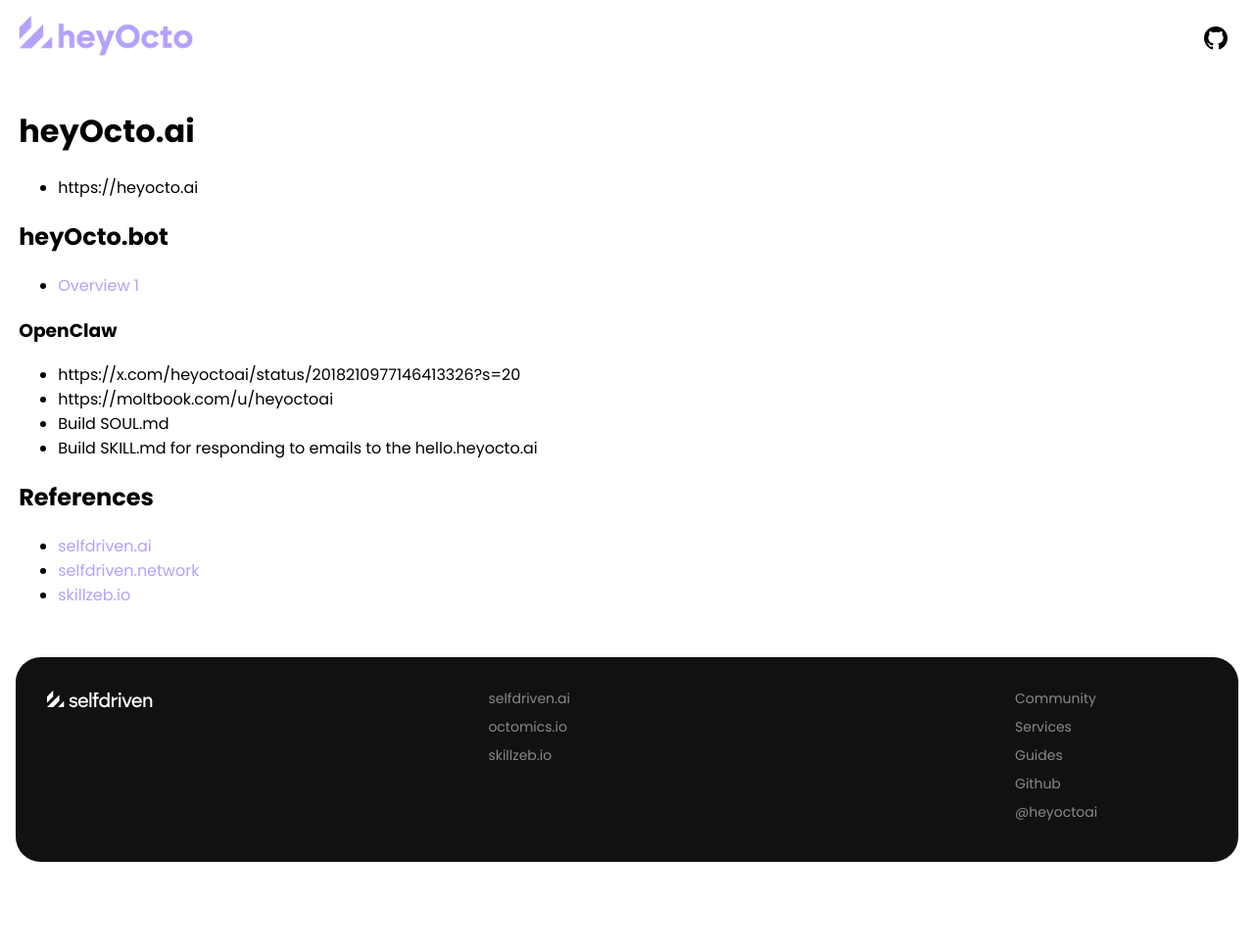
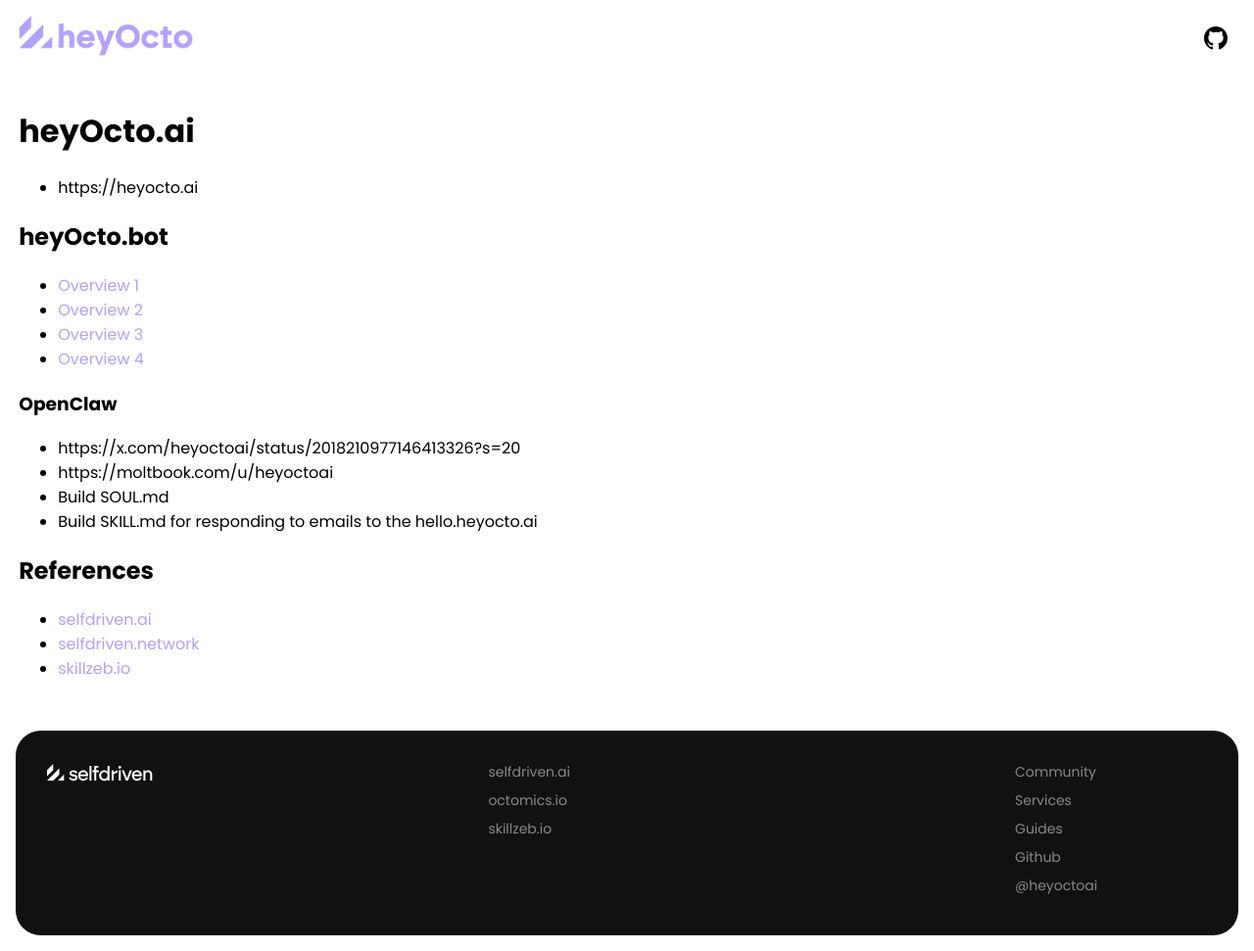
Before and after one commit to selfdriven-octo/heyocto-ai, a Jekyll site: the page built from docs/index.md, in a window 1280 px wide. Shown: the whole page at 98% size. Built offline with Jekyll 4.4.1, drawn with Linux system fonts in a browser that asks for light colours; before the commit the page ends 900 px from its top, so only the background shows below that.

Commit message:
Update index.md

```diff
--- a/docs/index.md
+++ b/docs/index.md
@@ -9,6 +9,9 @@
 ## heyOcto.bot
 
 - [Overview 1](/heyocto-bot/overview/1)
+- [Overview 2](/heyocto-bot/overview/2)
+- [Overview 3](/heyocto-bot/overview/3)
+- [Overview 4](/heyocto-bot/overview/4)
 
 ### OpenClaw
 - https://x.com/heyoctoai/status/2018210977146413326?s=20
```
